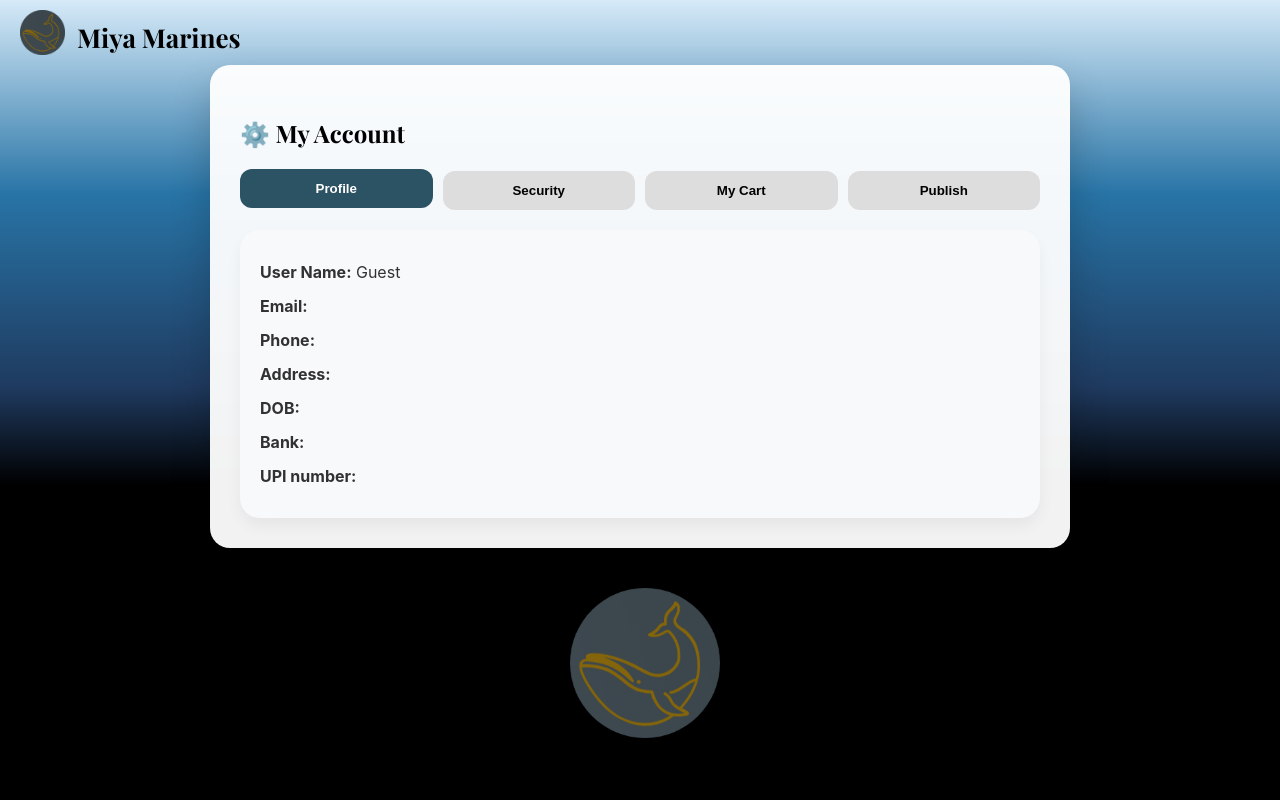
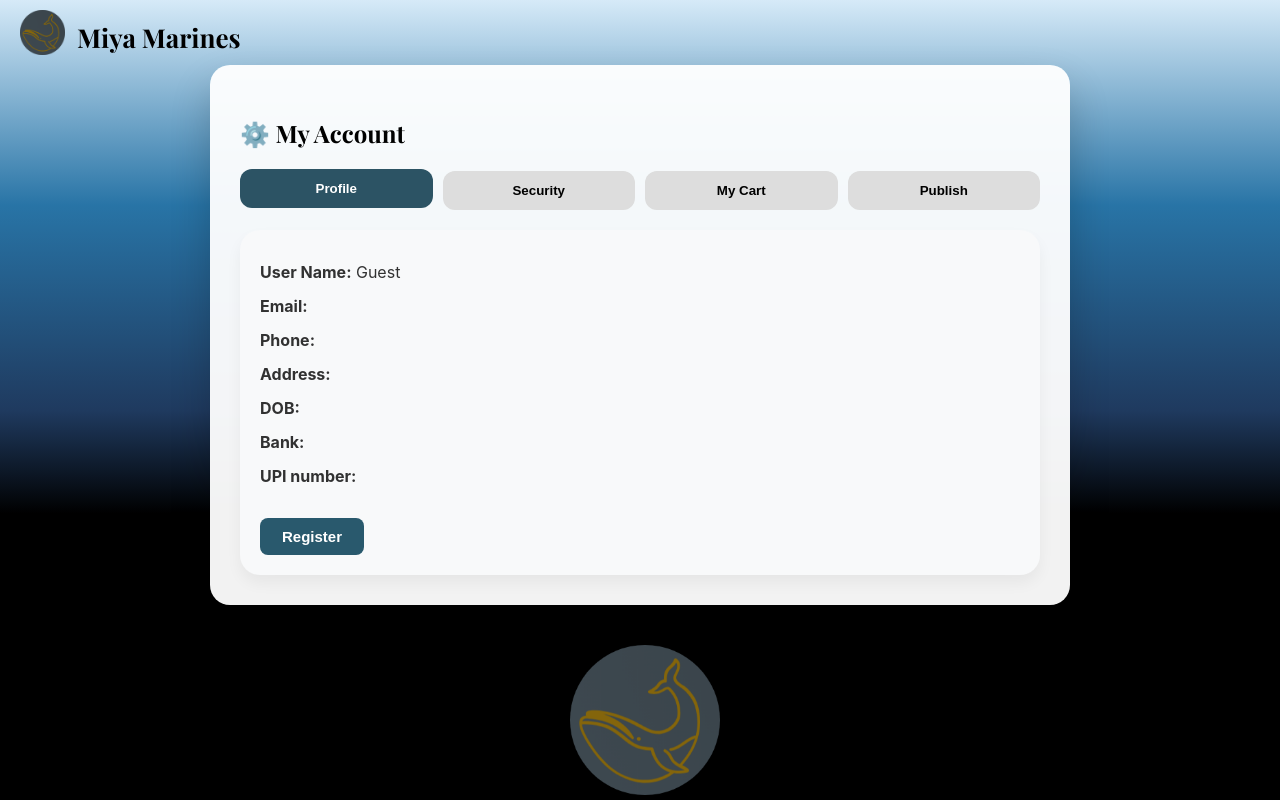
Before and after one commit to 6Asahi9/MM, a React (Vite) app: page /account in a window 1280 px wide. Shown: the top 800 px of the page. Built offline with nearby package versions, Linux system fonts and the light colour scheme; no server answers.

Commit message:
register button

```diff
--- a/src/Home/Account.css
+++ b/src/Home/Account.css
@@ -183,3 +183,25 @@
   cursor: not-allowed;
   opacity: 0.8;
 }
+
+.register-btn {
+  margin-top: 20px;
+  padding: 10px 22px;
+  border: none;
+  border-radius: 8px;
+  background-color: #29596d;
+  color: white;
+  font-size: 15px;
+  font-weight: 600;
+  cursor: pointer;
+  transition: 0.3s ease;
+}
+
+.register-btn:hover {
+  background-color: #145c8c;
+  transform: translateY(-2px);
+}
+
+.register-btn:active {
+  transform: scale(0.98);
+}
--- a/src/Home/Account.jsx
+++ b/src/Home/Account.jsx
@@ -182,6 +182,9 @@ export default function Account() {
               <strong>UPI number:</strong>{" "}
               {loading ? "Loading..." : userInfo.upi}
             </p>
+            <button className="register-btn" onClick={() => nav("/login")}>
+              Register
+            </button>
           </div>
         )}
       </div>
```
